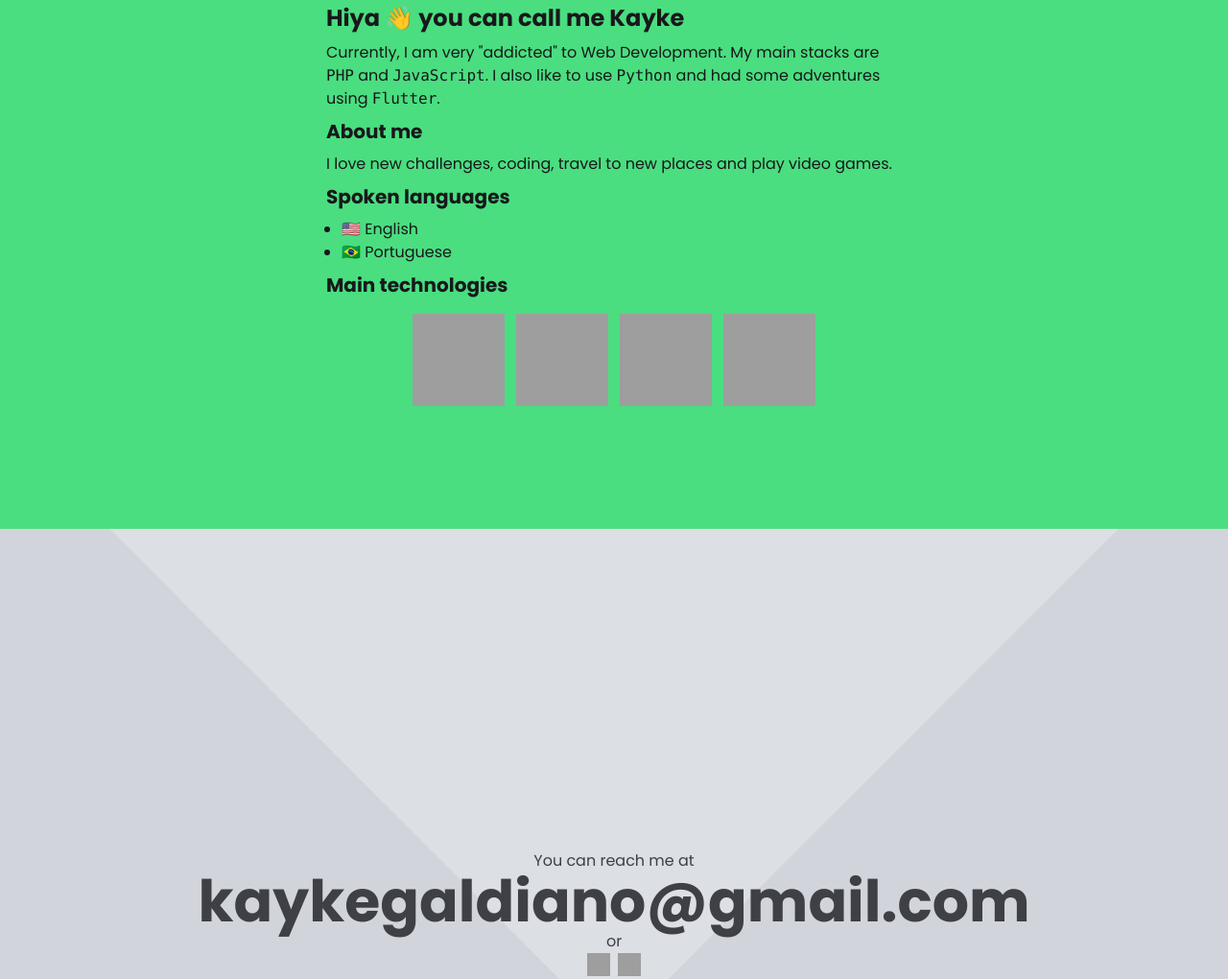
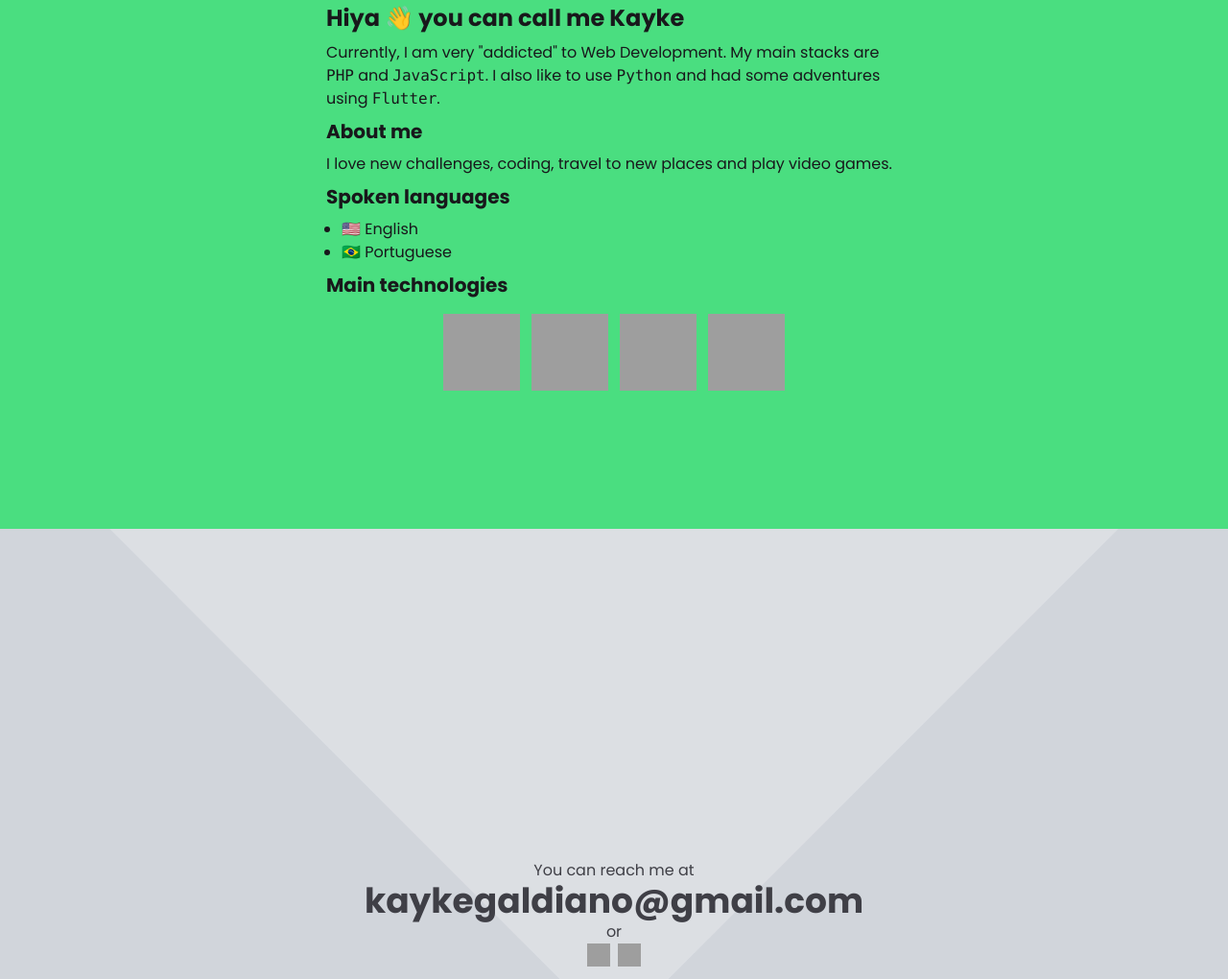
Before and after one commit to kaykegaldiano/portfolio, a website: page index.html in a window 1280 px wide. Shown: the part 1049-2069 px from the top of the page at 96% size. Drawn offline with Linux system fonts and the light colour scheme; grey boxes are pictures that could not be loaded.

Commit message:
changing technologies size, changing email font-size, hiding projects

```diff
--- a/index.html
+++ b/index.html
@@ -12,12 +12,12 @@
 <body class="bg-zinc-900 text-white">
     <header class="bg-black bg-opacity-60 fixed top-0 w-full border-b border-b-zinc-700 z-20 drop-shadow-xl">
         <nav class="container mx-auto px-4 py-5 flex items-center justify-between">
-            <span>Kayke</span>
+            <a href="#">Kayke</a>
             <div class="flex items-center">
                 <ul class="hidden md:flex md:items-center md:gap-4 md:mr-6 md:text-lg">
                     <li><a href="#">Home</a></li>
                     <li><a href="#about">About</a></li>
-                    <li><a href="#projects">Projects</a></li>
+                    <li class="hidden"><a href="#projects">Projects</a></li>
                 </ul>
                 <a href="#contact" type="button" class="bg-green-300 text-black px-5 py-3 rounded-xl">Contact</a>
             </div>
@@ -52,24 +52,24 @@
                 </ul>
                 <h3 class="font-bold text-xl pt-1">Main technologies</h3>
                 <div class="flex items-center gap-3 justify-center pt-4">
-                    <img class="w-24 h-24 transition ease-in-out delay-150 hover:-translate-y-1 hover:scale-110 duration-100" src="https://cdn.jsdelivr.net/gh/devicons/devicon/icons/php/php-original.svg" alt="php" />
-                    <img class="w-24 h-24 transition ease-in-out delay-150 hover:-translate-y-1 hover:scale-110 duration-100" src="https://cdn.jsdelivr.net/gh/devicons/devicon/icons/laravel/laravel-plain.svg" alt="laravel" />
-                    <img class="w-24 h-24 transition ease-in-out delay-150 hover:-translate-y-1 hover:scale-110 duration-100" src="https://cdn.jsdelivr.net/gh/devicons/devicon/icons/javascript/javascript-original.svg" alt="javascript" />
-                    <img class="w-24 h-24 transition ease-in-out delay-150 hover:-translate-y-1 hover:scale-110 duration-100" src="https://cdn.jsdelivr.net/gh/devicons/devicon/icons/react/react-original.svg" />
+                    <img class="w-10 h-10 md:w-20 md:h-20 transition ease-in-out delay-150 hover:-translate-y-1 hover:scale-110 duration-100" src="https://cdn.jsdelivr.net/gh/devicons/devicon/icons/php/php-original.svg" alt="php" />
+                    <img class="w-10 h-10 md:w-20 md:h-20 transition ease-in-out delay-150 hover:-translate-y-1 hover:scale-110 duration-100" src="https://cdn.jsdelivr.net/gh/devicons/devicon/icons/laravel/laravel-plain.svg" alt="laravel" />
+                    <img class="w-10 h-10 md:w-20 md:h-20 transition ease-in-out delay-150 hover:-translate-y-1 hover:scale-110 duration-100" src="https://cdn.jsdelivr.net/gh/devicons/devicon/icons/javascript/javascript-original.svg" alt="javascript" />
+                    <img class="w-10 h-10 md:w-20 md:h-20 transition ease-in-out delay-150 hover:-translate-y-1 hover:scale-110 duration-100" src="https://cdn.jsdelivr.net/gh/devicons/devicon/icons/react/react-original.svg" />
                 </div>
             </div>
         </div>
     </section>
 
-    <!-- <section id="projects" class="min-h-screen pb-40">
+    <section id="projects" class="hidden min-h-screen pb-40">
         <h1 class="text-6xl text-center pb-8 pt-40 font-bold">My projects</h1>
-    </section> -->
+    </section>
 
     <section id="contact" class="overflow-hidden min-h-screen bg-gray-300 text-zinc-700 flex justify-center items-center relative">
         <div class="h-full aspect-1 absolute rotate-45 bottom-[55%] rounded-3xl z-0 bg-gray-100 opacity-30 pointer-events-none"></div>
         <div class="text-center z-10">
             <h2>You can reach me at</h2>
-            <h3 class="text-xl md:text-6xl font-bold">
+            <h3 class="text-xl md:text-4xl font-bold">
                 <a href="mailto:kaykegaldiano@gmail.com">kaykegaldiano@gmail.com</a>
             </h3>
             <h2>or</h2>
```
Also changed, not shown: dist/output.css.
